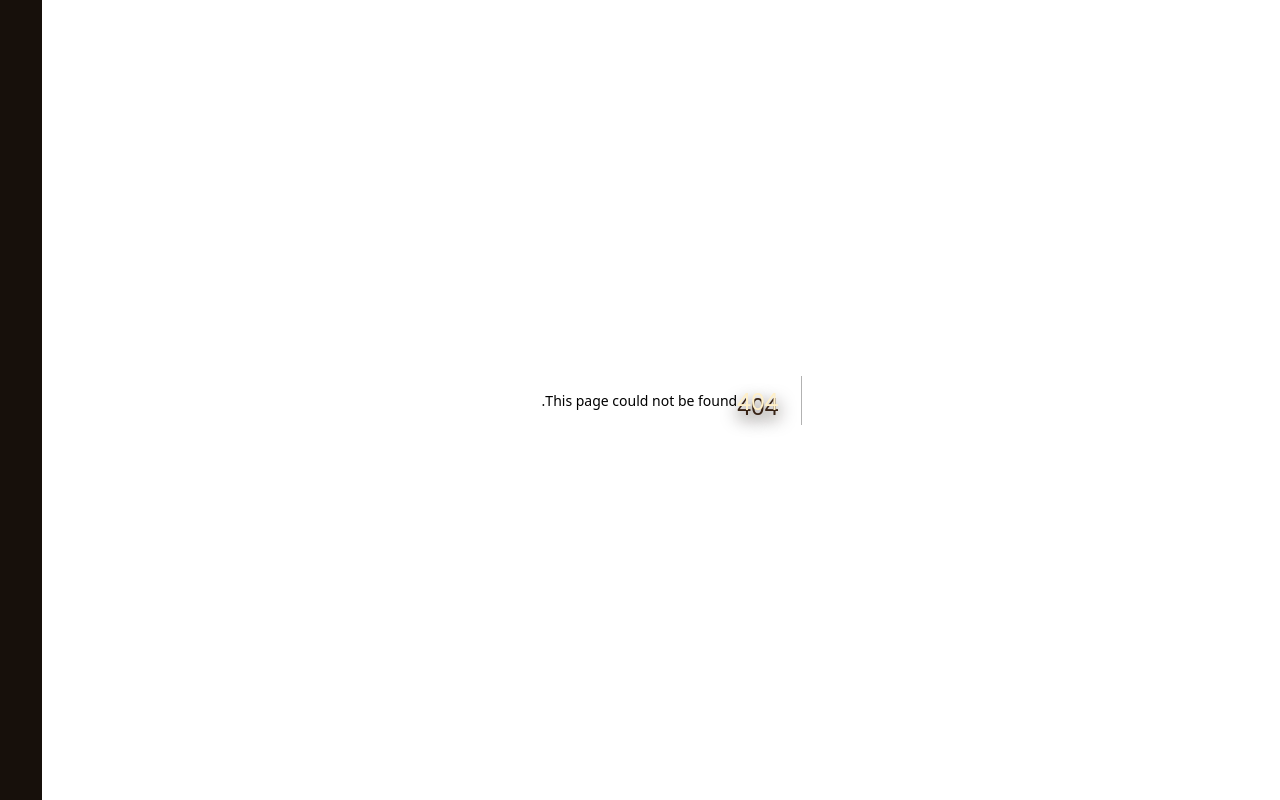
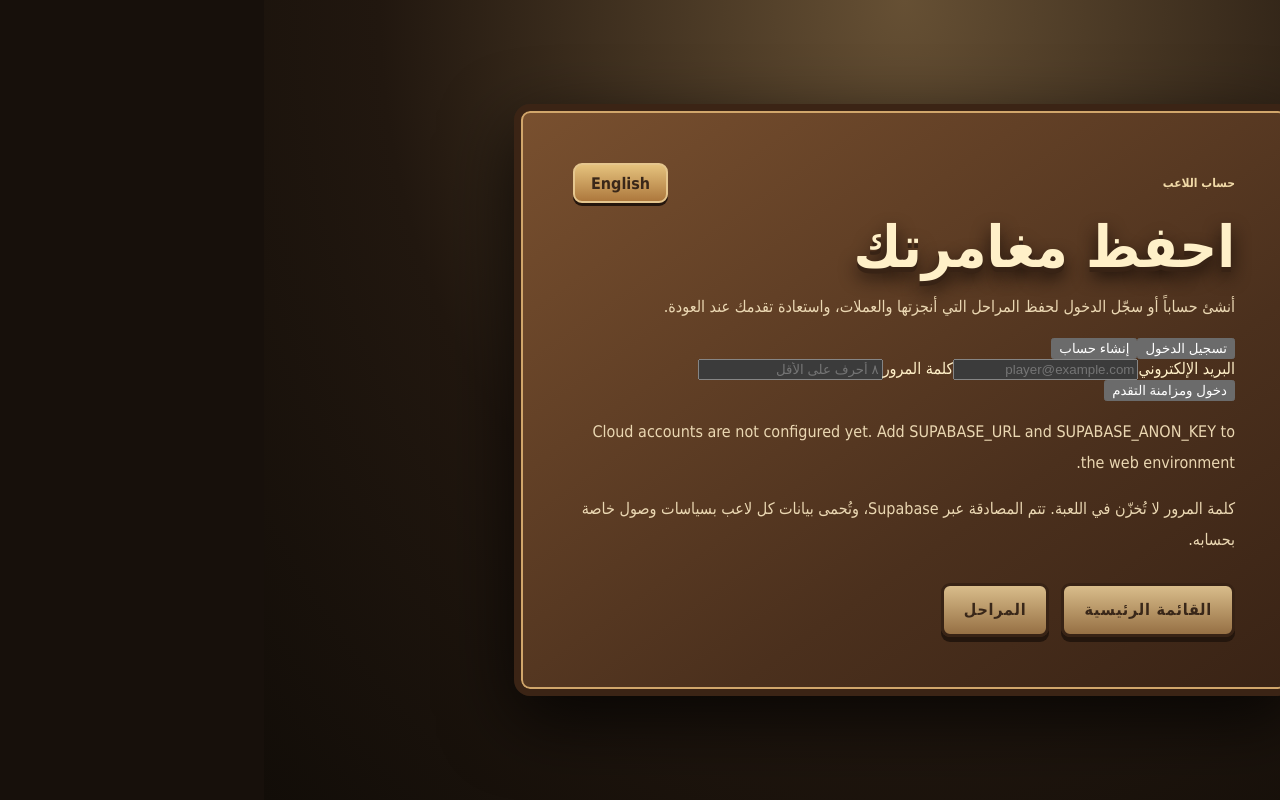
Before and after one commit to waelkamira/FarmVsMonsters, a Next.js app in the folder web/: page /account in a window 1280 px wide. Before the commit this address had no page. Built offline with nearby package versions, Linux system fonts and the light colour scheme; no server answers.

Commit message:
Add player sign-in and registration screen

```diff
--- /dev/null
+++ b/web/app/account/page.js
@@ -0,0 +1,143 @@
+"use client";
+
+import Link from "next/link";
+import { useEffect, useState } from "react";
+import { LanguageToggle, useLocale } from "../LocaleProvider";
+import {
+  getPlayerSession,
+  signInPlayer,
+  signUpPlayer,
+  signOutPlayer,
+  restoreOrInitializeCloudProgress
+} from "../../game/services/playerAccount.mjs";
+
+export default function AccountPage() {
+  const { locale } = useLocale();
+  const ar = locale === "ar";
+  const [mode, setMode] = useState("signin");
+  const [email, setEmail] = useState("");
+  const [password, setPassword] = useState("");
+  const [user, setUser] = useState(null);
+  const [busy, setBusy] = useState(false);
+  const [loading, setLoading] = useState(true);
+  const [message, setMessage] = useState("");
+  const [error, setError] = useState("");
+
+  useEffect(() => {
+    let active = true;
+    getPlayerSession()
+      .then(({ user: current }) => { if (active) setUser(current); })
+      .catch((reason) => {
+        if (active && !String(reason.message).includes("Failed to fetch")) setError(reason.message);
+      })
+      .finally(() => { if (active) setLoading(false); });
+    return () => { active = false; };
+  }, []);
+
+  async function submit(event) {
+    event.preventDefault();
+    setBusy(true);
+    setError("");
+    setMessage("");
+    try {
+      const result = mode === "signin"
+        ? await signInPlayer(email, password)
+        : await signUpPlayer(email, password);
+      if (result.needsEmailConfirmation) {
+        setMessage(ar
+          ? "تم إنشاء الحساب. افتح رسالة التأكيد في بريدك الإلكتروني، ثم عد لتسجيل الدخول."
+          : "Account created. Confirm your email, then return here to sign in.");
+        return;
+      }
+      setUser(result.user);
+      await restoreOrInitializeCloudProgress();
+      setMessage(ar ? "تم تسجيل الدخول ومزامنة تقدمك بنجاح." : "Signed in. Your cloud progress is synced.");
+      setPassword("");
+    } catch (reason) {
+      setError(reason.message || (ar ? "تعذر إكمال العملية." : "The request could not be completed."));
+    } finally {
+      setBusy(false);
+    }
+  }
+
+  async function logout() {
+    setBusy(true);
+    setError("");
+    try {
+      await signOutPlayer();
+      setUser(null);
+      setMessage(ar ? "تم تسجيل الخروج. تقدمك محفوظ في حسابك." : "Signed out. Your progress remains saved to your account.");
+    } catch (reason) {
+      setError(reason.message);
+    } finally {
+      setBusy(false);
+    }
+  }
+
+  return (
+    <main className="info-shell">
+      <section className="info-card account-card">
+        <div className="stages-top">
+          <span className="eyebrow">{ar ? "حساب اللاعب" : "PLAYER ACCOUNT"}</span>
+          <LanguageToggle />
+        </div>
+        <h1>{ar ? "احفظ مغامرتك" : "Save Your Adventure"}</h1>
+        <p className="account-intro">
+          {ar
+            ? "أنشئ حساباً أو سجّل الدخول لحفظ المراحل التي أنجزتها والعملات، واستعادة تقدمك عند العودة."
+            : "Create an account or sign in to save completed stages and coins, then restore your progress when you return."}
+        </p>
+
+        {loading ? (
+          <div className="account-status">{ar ? "جارٍ التحقق من الحساب..." : "Checking account..."}</div>
+        ) : user ? (
+          <div className="account-signed-in">
+            <div className="account-avatar" aria-hidden="true">✦</div>
+            <strong>{ar ? "أنت مسجل الدخول" : "You are signed in"}</strong>
+            <span className="account-email">{user.email}</span>
+            <p>{ar ? "تتم مزامنة تقدم المراحل مع حسابك السحابي." : "Your stage progress is synced with your cloud account."}</p>
+            <button className="account-submit" type="button" onClick={logout} disabled={busy}>
+              {busy ? (ar ? "لحظة..." : "Please wait...") : (ar ? "تسجيل الخروج" : "Sign out")}
+            </button>
+          </div>
+        ) : (
+          <>
+            <div className="account-tabs" role="tablist" aria-label={ar ? "نوع العملية" : "Account action"}>
+              <button type="button" className={mode === "signin" ? "active" : ""} onClick={() => { setMode("signin"); setError(""); setMessage(""); }}>
+                {ar ? "تسجيل الدخول" : "Sign in"}
+              </button>
+              <button type="button" className={mode === "signup" ? "active" : ""} onClick={() => { setMode("signup"); setError(""); setMessage(""); }}>
+                {ar ? "إنشاء حساب" : "Create account"}
+              </button>
+            </div>
+            <form className="account-form" onSubmit={submit}>
+              <label htmlFor="player-email">{ar ? "البريد الإلكتروني" : "Email address"}</label>
+              <input id="player-email" type="email" autoComplete="email" required value={email} onChange={(event) => setEmail(event.target.value)} placeholder="player@example.com" />
+              <label htmlFor="player-password">{ar ? "كلمة المرور" : "Password"}</label>
+              <input id="player-password" type="password" autoComplete={mode === "signin" ? "current-password" : "new-password"} minLength={8} required value={password} onChange={(event) => setPassword(event.target.value)} placeholder={ar ? "٨ أحرف على الأقل" : "At least 8 characters"} />
+              <button className="account-submit" type="submit" disabled={busy}>
+                {busy
+                  ? (ar ? "جارٍ التنفيذ..." : "Please wait...")
+                  : mode === "signin"
+                    ? (ar ? "دخول ومزامنة التقدم" : "Sign in & sync progress")
+                    : (ar ? "إنشاء حساب لاعب" : "Create player account")}
+              </button>
+            </form>
+          </>
+        )}
+
+        {error && <p className="account-feedback account-error" role="alert">{error}</p>}
+        {message && <p className="account-feedback account-success" role="status">{message}</p>}
+        <p className="account-security">
+          {ar
+            ? "كلمة المرور لا تُخزّن في اللعبة. تتم المصادقة عبر Supabase، وتُحمى بيانات كل لاعب بسياسات وصول خاصة بحسابه."
+            : "The game never stores your password. Supabase handles authentication, and database policies isolate each player's progress."}
+        </p>
+        <nav className="info-nav">
+          <Link className="secondary-link" href="/">{ar ? "القائمة الرئيسية" : "Main Menu"}</Link>
+          <Link className="secondary-link" href="/stages">{ar ? "المراحل" : "Stages"}</Link>
+        </nav>
+      </section>
+    </main>
+  );
+}
```
